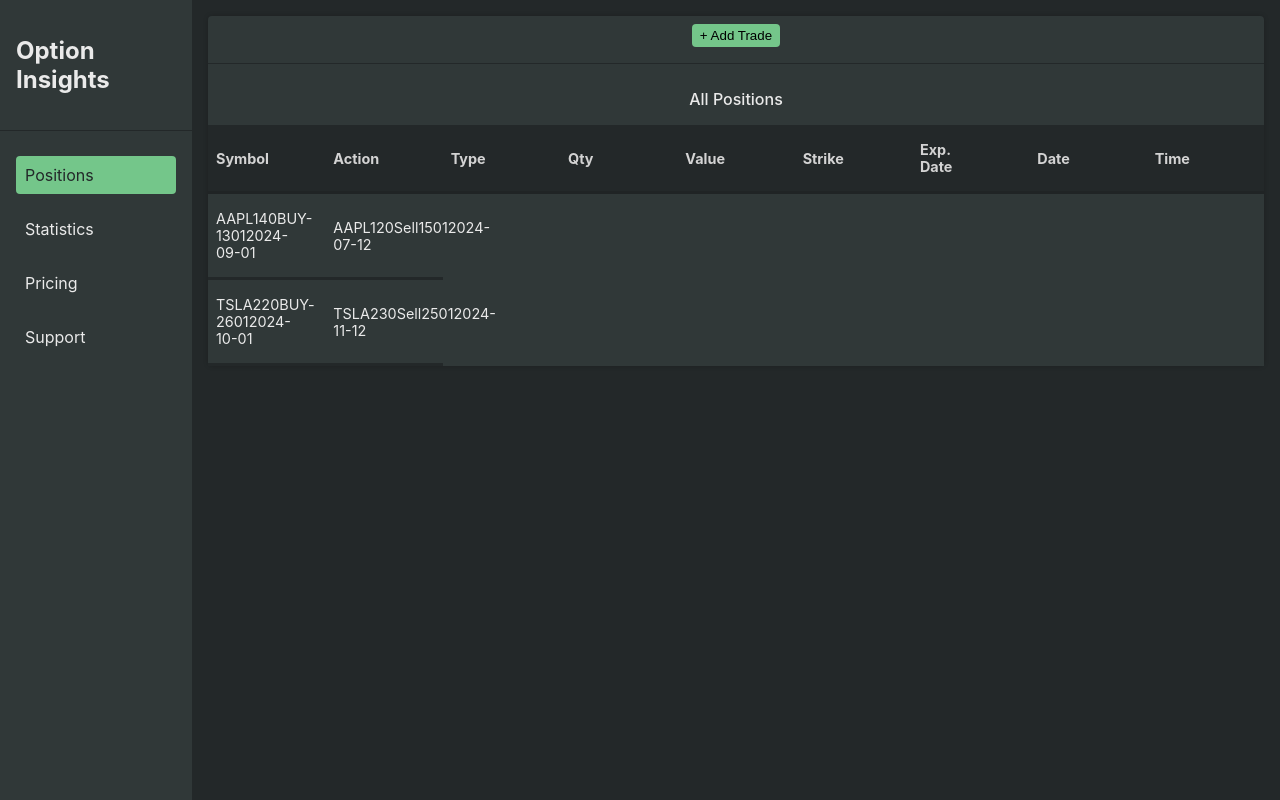
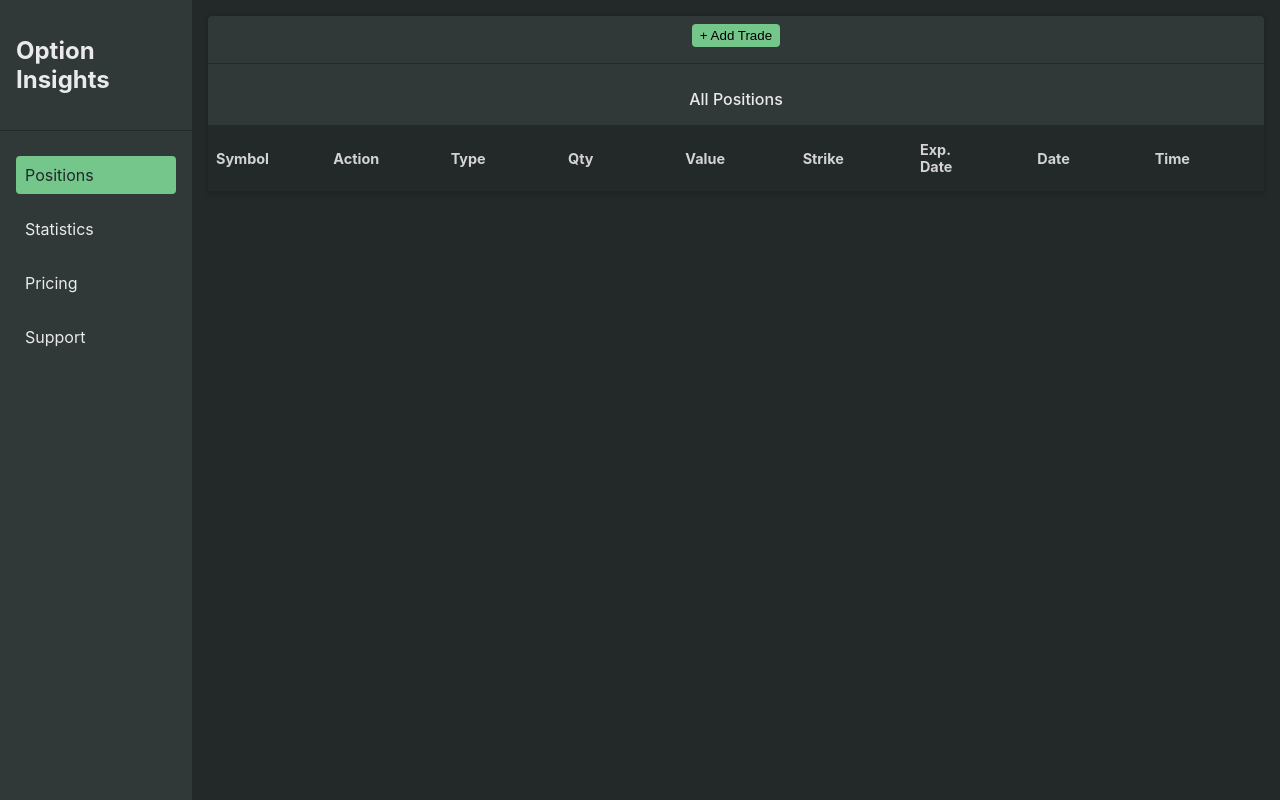
Before and after one commit to Byron-david/Option-Website, a React (Vite) app: page / in a window 1280 px wide. Built offline with nearby package versions, Linux system fonts and the light colour scheme; data requests are answered from the project's data file.

Commit message:
Reduced defaultTrade to only include what's necessary. defaultLeg using spread operator to copy values to new Object

```diff
--- a/db.json
+++ b/db.json
@@ -1,49 +1,51 @@
 {
   "trades": [
     {
-      "id": "4f5f",
-      "stock": [
+      "id": "cdd9",
+      "ironCondor": [
+        [
+          [
             {
               "symbol": "AAPL",
-          "strike": "140",
-          "posType": "BUY",
-          "tradeValue": "-130",
-          "expDate": "",
+              "action": "BUY",
+              "quantity": "",
+              "tradeValue": "",
+              "dateExec": "2024-07-10"
+            }
+          ],
+          {
+            "action": "BUY",
+            "posType": "PUT",
             "quantity": "1",
-          "dateExec": "2024-09-01"
+            "tradeValue": "-100",
+            "strike": "50",
+            "expDate": "2024-08-09"
           },
           {
-          "symbol": "AAPL",
-          "strike": "120",
-          "posType": "Sell",
-          "tradeValue": "150",
-          "expDate": "",
+            "action": "SELL",
+            "posType": "PUT",
             "quantity": "1",
-          "dateExec": "2024-07-12"
+            "tradeValue": "120",
+            "strike": "55",
+            "expDate": "2024-08-09"
+          },
+          {
+            "action": "SELL",
+            "posType": "CALL",
+            "quantity": "1",
+            "tradeValue": "125",
+            "strike": "95",
+            "expDate": "2024-08-09"
+          },
+          {
+            "action": "BUY",
+            "posType": "CALL",
+            "quantity": "1",
+            "tradeValue": "-105",
+            "strike": "100",
+            "expDate": "2024-08-09"
           }
         ]
-    },
-    {
-      "id": "3i6d",
-      "stock": [
-        {
-          "symbol": "TSLA",
-          "strike": "220",
-          "posType": "BUY",
-          "tradeValue": "-260",
-          "expDate": "",
-          "quantity": "1",
-          "dateExec": "2024-10-01"
-        },
-        {
-          "symbol": "TSLA",
-          "strike": "230",
-          "posType": "Sell",
-          "tradeValue": "250",
-          "expDate": "",
-          "quantity": "1",
-          "dateExec": "2024-11-12"
-        }
       ]
     }
   ]
--- a/src/components/AddTrade/AddTradeForm.jsx
+++ b/src/components/AddTrade/AddTradeForm.jsx
@@ -22,17 +22,14 @@
 
 const defaultTrade = { symbol: '',
                       action: 'BUY',
-                      posType: '',
                       quantity: '',
                       tradeValue: '',
-                      strike: '',
-                      expDate: '',
                       dateExec: ''
                     }
 
 const defaultLeg = {
                 action: 'BUY',
-                posType: '',
+                posType: 'PUT',
                 quantity: '',
                 tradeValue: '',
                 strike: '',
@@ -81,14 +78,7 @@
 
     setLeg([])
     for (let i = 0; i < findQty.quantity; i++ ) {
-      const newLeg = {
-        action: 'BUY',
-        posType: '',
-        quantity: '',
-        tradeValue: '',
-        strike: '',
-        expDate: '',
-      }
+      const newLeg = { ...defaultLeg }
       setLeg((prev) => {
         const newState = [...prev, newLeg]
         return newState
--- a/src/components/PositionsTable/PositionsTable.jsx
+++ b/src/components/PositionsTable/PositionsTable.jsx
@@ -89,7 +89,7 @@
                         </tr>
                     </thead>
                     <tbody>
-                        <Trades trades={trades} />
+                        {/* <Trades trades={trades} /> */}
                     </tbody>
                 </table>
             </div>
--- a/src/components/PositionsTable/Trades.jsx
+++ b/src/components/PositionsTable/Trades.jsx
@@ -28,17 +28,20 @@
 
 
 export default function Trades({ trades }) {
-
+    const rows = trades.map(item => Object.values(item)[1])
+    // row.map((option) => Object.values(option).map((value, index) => console.log(`${Object.keys(option)[index]}: ${value}`)))
 
     return (
         <>
-            {trades.map((row) => {
+            {rows.map((row) => {
                 // console.log(Object.values(row.stock).map((option) => option.symbol)
-                console.log(Object.values(row.stock).map((option, index) => [option.symbol, index]))
+                // console.log(Object.values(row.stock).map((option, index) => [option.symbol, index]))
                 return (
                     <tr key={uuid()}>
-                        {Object.values(row.stock).map((option) => (<td key={uuid()}>{Object.values(option)}</td>) )}
+                        {row.map((option) => Object.values(option).map((value, index) => (<td key={uuid()}>{Object.values(value)}</td>)))}
                     </tr>
+                        // {Object.values(row.stock).map((option) => (<td key={uuid()}>{Object.values(option)}</td>) )}
+
                 )
                 })
                 // const strategyName = Object.keys(row)[1]
--- a/test.js
+++ b/test.js
@@ -180,7 +180,7 @@
 
   const result = rows.map((row, index) => {
     // console.log(row)
-    row.map((cell, index) => Object.keys(cell).map((value, index) => console.log(`${cell}: ${value}`)))
+    row.map((cell, index) => Object.values(cell).map((value, index) => console.log(`${Object.keys(cell)[index]}: ${value}`)))
     // return {[row.symbol]: row.strike}
   })
 
```
Lines whose indentation alone changed are shown as unchanged.
